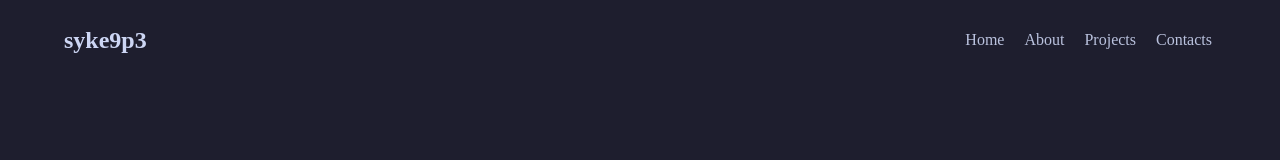
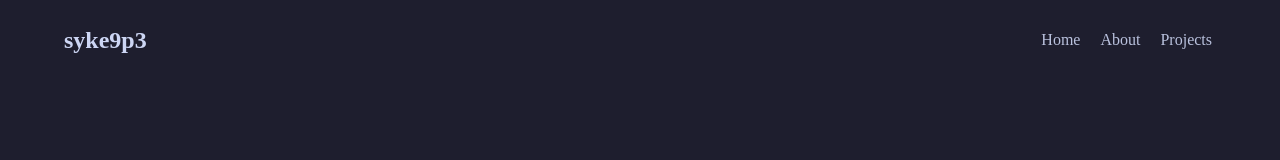
Before and after one commit to syke9p3/syke-portfolio-v2, a React (Vite) app: page /projects in a window 1280 px wide. Shown: the top 160 px of the page. Built offline with nearby package versions, Linux system fonts and the light colour scheme; the HTML template or start-up script is replaced by a standard one.

Commit message:
update navitem

```diff
--- a/src/data/navItems.tsx
+++ b/src/data/navItems.tsx
@@ -23,11 +23,11 @@ const navItems: NavItem[] = [
     link: "/projects",
     icon: <BsGithub />
   },
-  {
-    name: "Contacts",
-    link: "/contacts",
-    icon: <BsGithub />
-  },
+  // {
+  //   name: "Contacts",
+  //   link: "/contacts",
+  //   icon: <BsGithub />
+  // },
   // {
   //   name: "Blogs",
   //   link: "/blogs",
```
